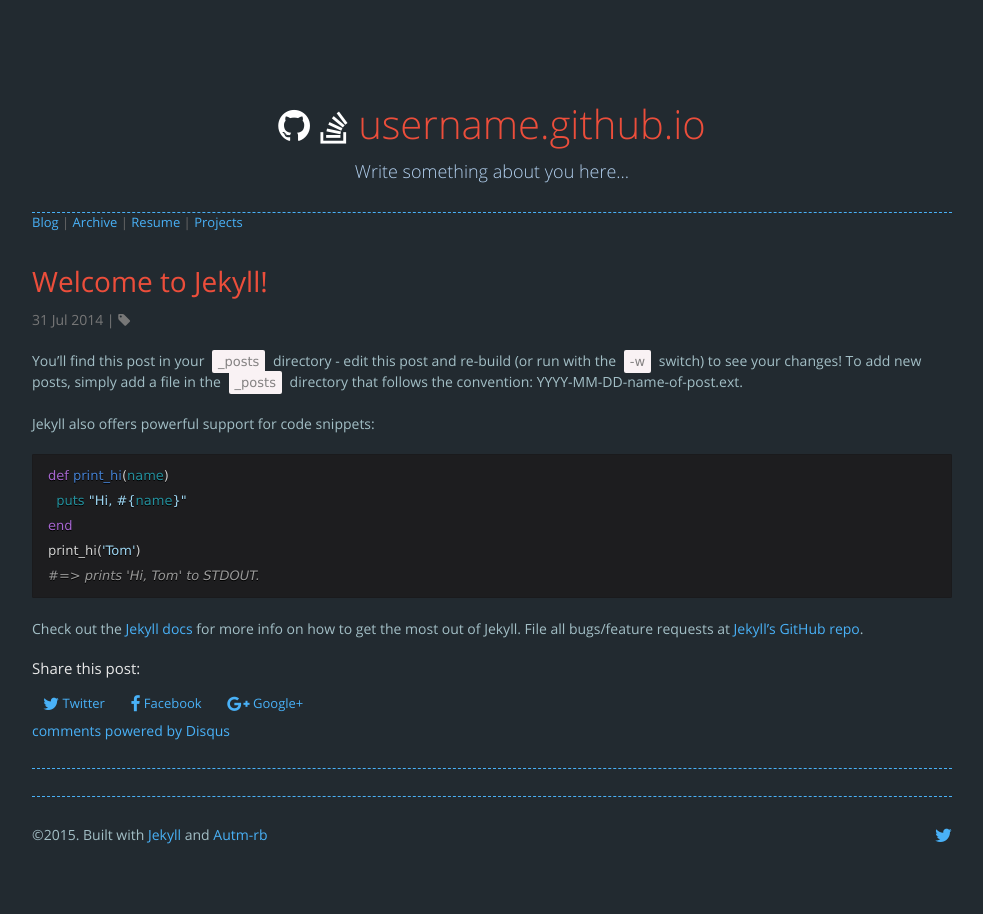
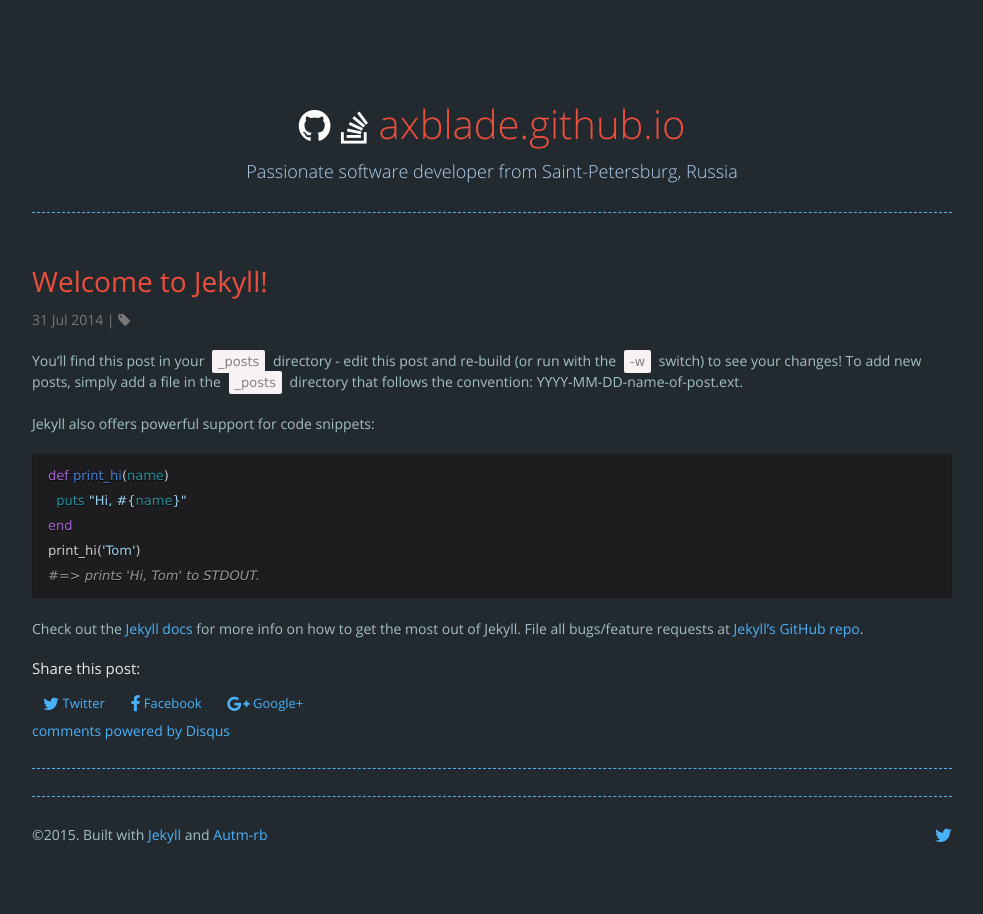
Before and after one commit to eugene-sy/eugene-sy.github.io, a Jekyll site: the page built from _posts/2014-07-31-welcome-to-jekyll.markdown, in a window 1280 px wide. Shown: the whole page, without its empty margins (148-1131 px from the left). Built offline with Jekyll 4.4.1, drawn with Linux system fonts in a browser that asks for light colours; nearby versions of some CDN libraries; comment, search, counter and statistics services are not loaded.

Commit message:
index page

```diff
--- a/_includes/title.html
+++ b/_includes/title.html
@@ -8,13 +8,13 @@
     <a id="so-ic" href="{{site.stackoverflow}}"><i class="fa fa-stack-overflow"></i></a>
     {% endunless %}
 
-    <a id="sitename" href="/">username.github.io</a>
+    <a id="sitename" href="/">axblade.github.io</a>
   </h1>
 
   <!-- Add something about you in p tag-->
-  <p>Write something about you here...</p>
+  <p>Passionate software developer from Saint-Petersburg, Russia</p>
   <hr/>
 
-  {% include nav-links.html %}
+  <!-- {% include nav-links.html %} -->
 
 </div>
--- a/index.html
+++ b/index.html
@@ -4,6 +4,6 @@
 ---
 
 <div class="text-center">
-  <img class="circular" src="http://scontent-a.cdninstagram.com/hphotos-xpa1/outbound-distilleryimage10/t0.0-17/OBPTH/dec0f3cc9a0e11e1b10e123138105d6b_7.jpg" >
-  <p>contact me <a href="mailto:user@example.com">user (at) example.com</a></p>
+  <img class="circular" src="http://www.gravatar.com/avatar/ea5a0b3fd1086a8d9520c91aef8319d8?s=300" >
+  <p>contact me <a href="mailto:eugene.sypachev@gmail.com">eugene.sypachev (at) gmail.com</a></p>
 </div>
```
